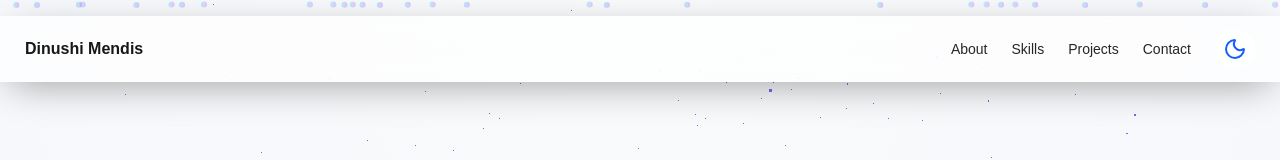
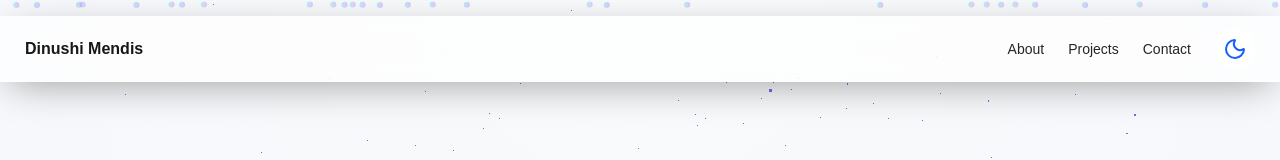
Before and after one commit to IDMendis/portfolio, a Next.js app: page / in a window 1280 px wide. Shown: the top 160 px of the page. Built offline with nearby package versions, Linux system fonts and the light colour scheme.

Commit message:
updated the navbar options

```diff
--- a/components/Navbar.tsx
+++ b/components/Navbar.tsx
@@ -19,7 +19,7 @@ export default function Navbar() {
 
         <div className="flex gap-6 items-center text-sm font-medium">
           <a href="#about" className="text-neutral-800 dark:text-neutral-200  hover:text-blue-500">About</a>
-          <a href="#skills" className="text-neutral-800 dark:text-neutral-200  hover:text-blue-500">Skills</a>
+          {/* <a href="#skills" className="text-neutral-800 dark:text-neutral-200  hover:text-blue-500">Skills</a> */}
           <a href="#projects" className="text-neutral-800 dark:text-neutral-200  hover:text-blue-500">Projects</a>
           <a href="#contact" className="text-neutral-800 dark:text-neutral-200  hover:text-blue-500">Contact</a>
           <ThemeToggle />
```
